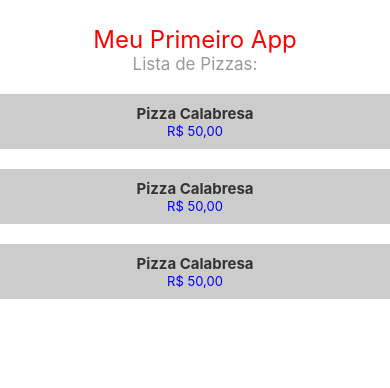
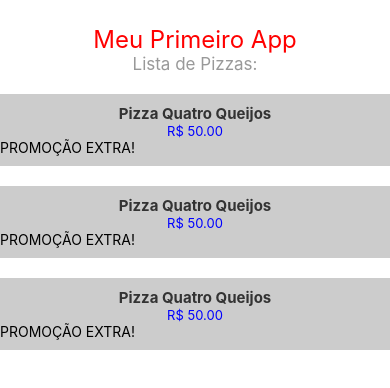
Before and after one commit to gustavoalvesdev/react-native-studies, a React Native app in the folder meu-primeiro-app/: screen / in a window 390 px wide. Shown: the top 388 px of the page. Built offline with nearby package versions, Linux system fonts and the light colour scheme.

Commit message:
Fazendo condicionais de interface

```diff
--- a/meu-primeiro-app/components/PizzaItem.tsx
+++ b/meu-primeiro-app/components/PizzaItem.tsx
@@ -1,10 +1,18 @@
 import { Text, View, StyleSheet } from 'react-native';
 
 export const PizzaItem = () => {
+
+    let name = 'Pizza Quatro Queijos';
+    let price = 50;
+    let originalPrice = 60;
+
     return (
         <View style={styles.container}>
-            <Text style={[ styles.name, styles.negrito ]}>Pizza Calabresa</Text>
-            <Text style={styles.price}>R$ 50,00</Text>
+            <Text style={[ styles.name, styles.negrito ]}>{name}</Text>
+            <Text style={styles.price}>R$ {price.toFixed(2)}</Text>
+            {originalPrice > price &&
+                <Text>PROMOÇÃO EXTRA!</Text>
+            }
         </View>
     );
 }
```
